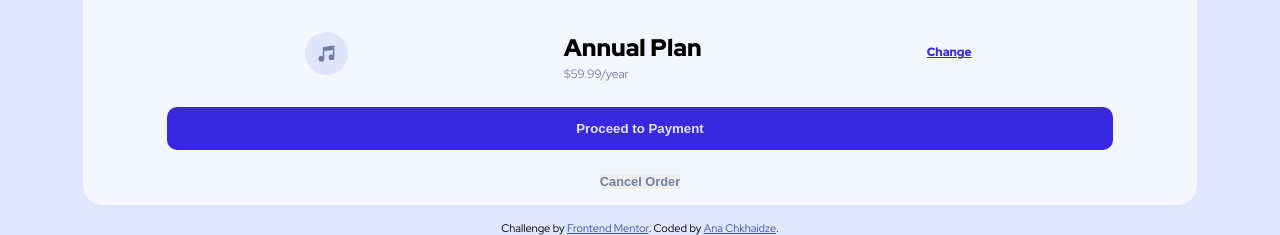
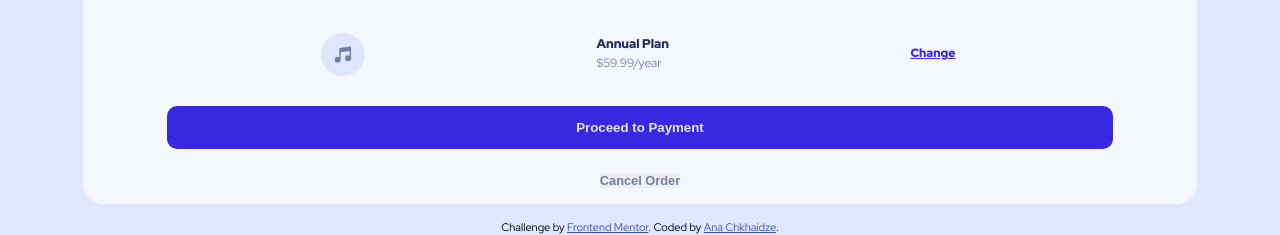
Before and after one commit to anachkhaidze0/orderSummary, a plain HTML site: page index.html in a window 1280 px wide. Shown: the part 622-857 px from the top of the page. Drawn offline with nearby package versions, Linux system fonts and the light colour scheme; files that its build step writes are made by us from their sources; files whose address does not match are found by name.

Commit message:
Update _card.scss

```diff
--- a/styles/_card.scss
+++ b/styles/_card.scss
@@ -63,7 +63,7 @@
             .secondary-text-wrapper{
                 margin-right: 0.6rem;
 
-                h5{
+                h2{
                     color: $dark-blue;
                     font-size: 0.79rem;
                     margin-top: 0.13rem;
```
